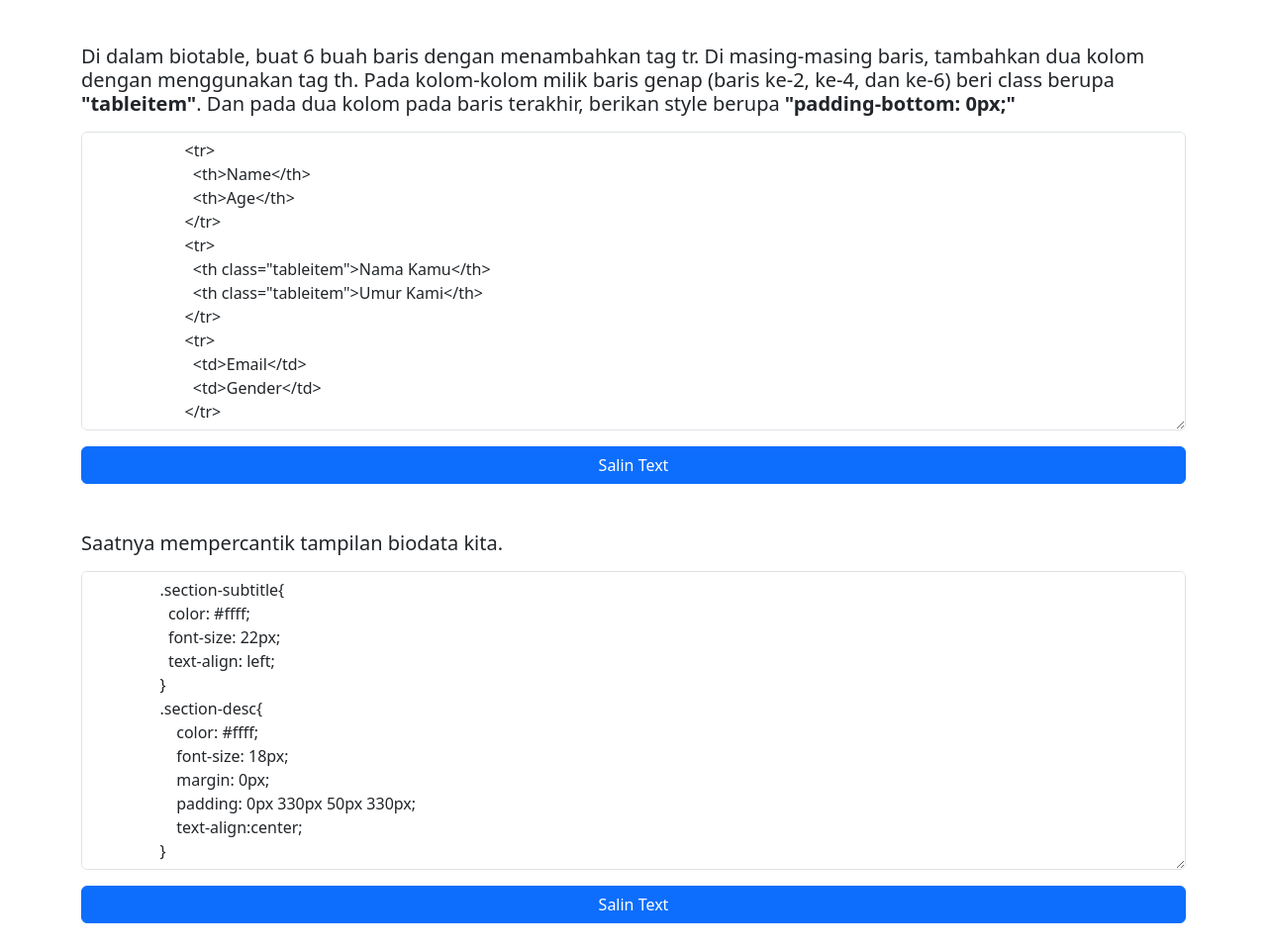
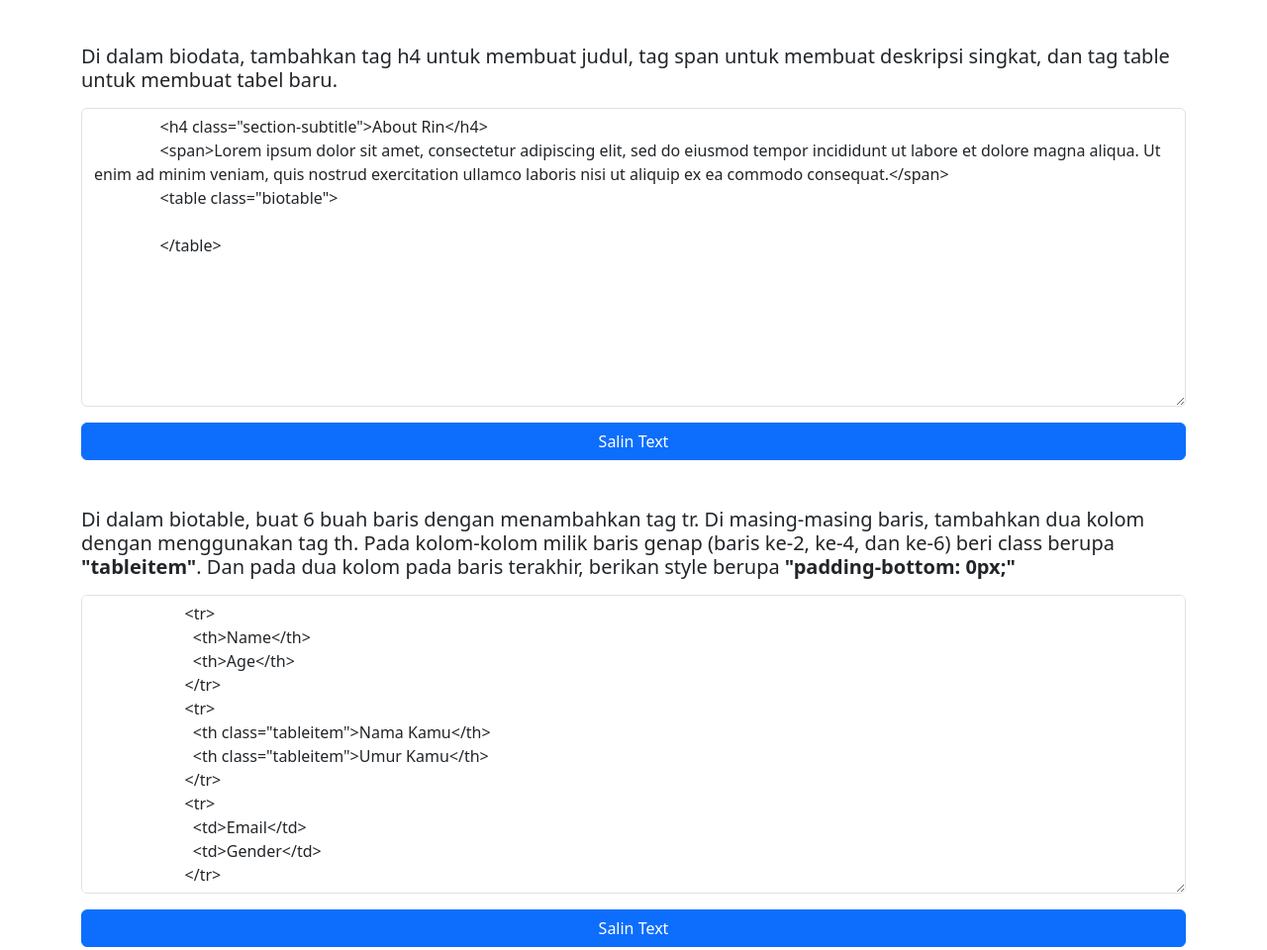
Before and after one commit to devanorama321/devanorama321.github.io, a plain HTML site: page hari-1-rindu/about.html in a window 1280 px wide. Shown: the part 1712-2672 px from the top of the page at 99% size. Drawn offline with nearby package versions, Linux system fonts and the light colour scheme.

Commit message:
SOLVED: Biodata Page

```diff
--- a/hari-1-rindu/about.html
+++ b/hari-1-rindu/about.html
@@ -154,6 +154,31 @@
 
           <div class="mt-4 mb-5">
             <h5 class="pb-2">
+              Di dalam biodata, tambahkan tag h4 untuk membuat judul, tag span untuk membuat deskripsi singkat, dan tag table untuk membuat tabel baru.
+            </h5>
+
+            <div class="d-flex flex-column">
+              <textarea
+                id="html-code-5"
+                rows="12"
+                class="form-control"
+                readonly
+              >
+                <h4 class="section-subtitle">About Rin</h4>
+                <span>Lorem ipsum dolor sit amet, consectetur adipiscing elit, sed do eiusmod tempor incididunt ut labore et dolore magna aliqua. Ut enim ad minim veniam, quis nostrud exercitation ullamco laboris nisi ut aliquip ex ea commodo consequat.</span>
+                <table class="biotable">
+
+                </table>
+            </textarea
+              >
+              <button class="btn btn-primary mt-3" onclick="copyText('5')">
+                Salin Text
+              </button>
+            </div>
+          </div>
+
+          <div class="mt-4 mb-5">
+            <h5 class="pb-2">
               Di dalam biotable, buat 6 buah baris dengan menambahkan tag tr. Di
               masing-masing baris, tambahkan dua kolom dengan menggunakan tag
               th. Pada kolom-kolom milik baris genap (baris ke-2, ke-4, dan
@@ -175,7 +200,7 @@
                       </tr>
                       <tr>
                         <th class="tableitem">Nama Kamu</th>
-                        <th class="tableitem">Umur Kami</th>
+                        <th class="tableitem">Umur Kamu</th>
                       </tr>
                       <tr>
                         <td>Email</td>
```
Also changed, not shown: hari-1-rindu/footer.html (+3 -1 lines), hari-1-rindu/gallery.html (+6 -2 lines), hari-1-rindu/video.html (+6 -2 lines).
